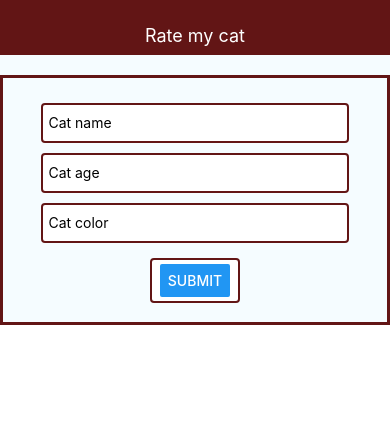
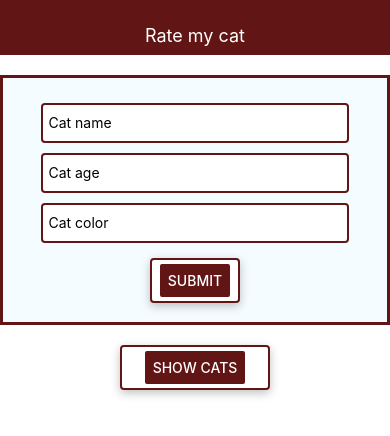
Before and after one commit to psofianiuc/mobile, a React Native app in the folder RateMyCat/: screen / in a window 390 px wide. Shown: the top 436 px of the page. Built offline with nearby package versions, Linux system fonts and the light colour scheme.

Commit message:
Added show cats button

```diff
--- a/RateMyCat/App.js
+++ b/RateMyCat/App.js
@@ -21,9 +21,17 @@ export default class App extends Component {
                 <View style={styles.formContainer}>
                     <CatForm/>
                 </View>
+                <View style={styles.buttonContainer}>
+                    <Button onPress={this._showCats} title="Show cats" color="#621515"/>
+                </View>
             </View>
         );
     }
+
+    _showCats(event) {
+        console.log('Pressed!');
+    }
+
 }
 
 var styles = StyleSheet.create({
@@ -31,7 +39,6 @@ var styles = StyleSheet.create({
         paddingTop: 0,
         justifyContent: 'center',
         alignItems: 'center',
-        backgroundColor: '#F5FCFF',
     },
     formContainer: {
         width: Dimensions.get('window').width,
@@ -40,5 +47,23 @@ var styles = StyleSheet.create({
         marginTop: 20,
         borderColor: '#621515',
         borderWidth: 3
-    }
+    },
+    buttonContainer: {
+        marginTop: 20,
+        backgroundColor: '#ffffff',
+        alignItems: 'center',
+        justifyContent: 'center',
+        width: 150,
+        height: 45,
+        borderColor: '#621515',
+        borderWidth: 2,
+        borderRadius: 4,
+        shadowColor: '#000000',
+        shadowOffset: {
+            width: 0,
+            height: 3
+        },
+        shadowRadius: 10,
+        shadowOpacity: 0.25
+    },
 });
--- a/RateMyCat/Components/CatForm.js
+++ b/RateMyCat/Components/CatForm.js
@@ -22,15 +22,17 @@ export default class CatForm extends Component {
                     placeholder="Cat color"
                 />
                 <View style={styles.buttonContainer}>
-                    <Button onPress={this._submit} title="Submit" accessibilityLabel="Tap on Me"/>
+                    <Button onPress={this._submit} title="Submit" color="#621515"/>
                 </View>
 
             </View>
         );
     }
+
     _submit(event) {
         console.log('Pressed!');
     }
+
 }
 
 
@@ -62,5 +64,12 @@ var styles = StyleSheet.create({
         borderColor: '#621515',
         borderWidth: 2,
         borderRadius: 4,
-    }
+        shadowColor: '#000000',
+        shadowOffset: {
+            width: 0,
+            height: 3
+        },
+        shadowRadius: 10,
+        shadowOpacity: 0.25
+    },
 });
```
